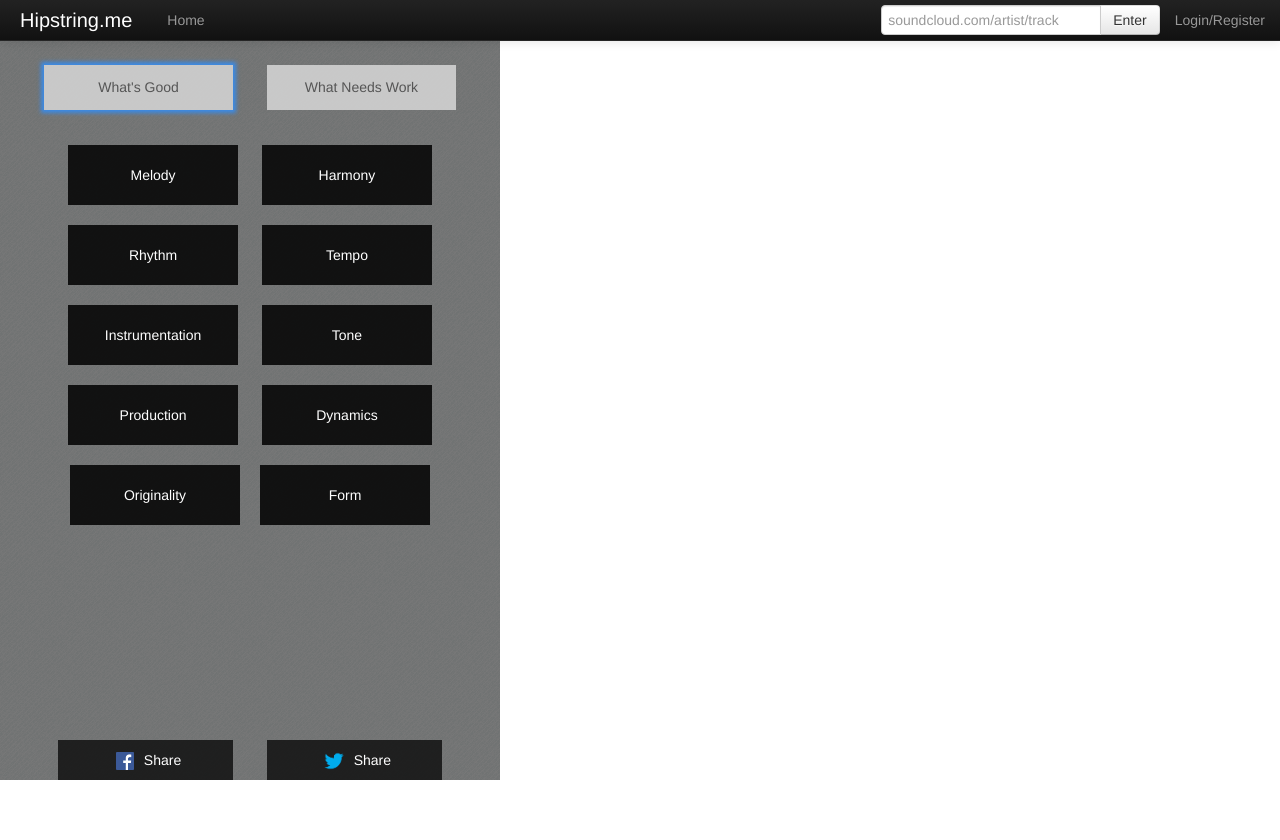
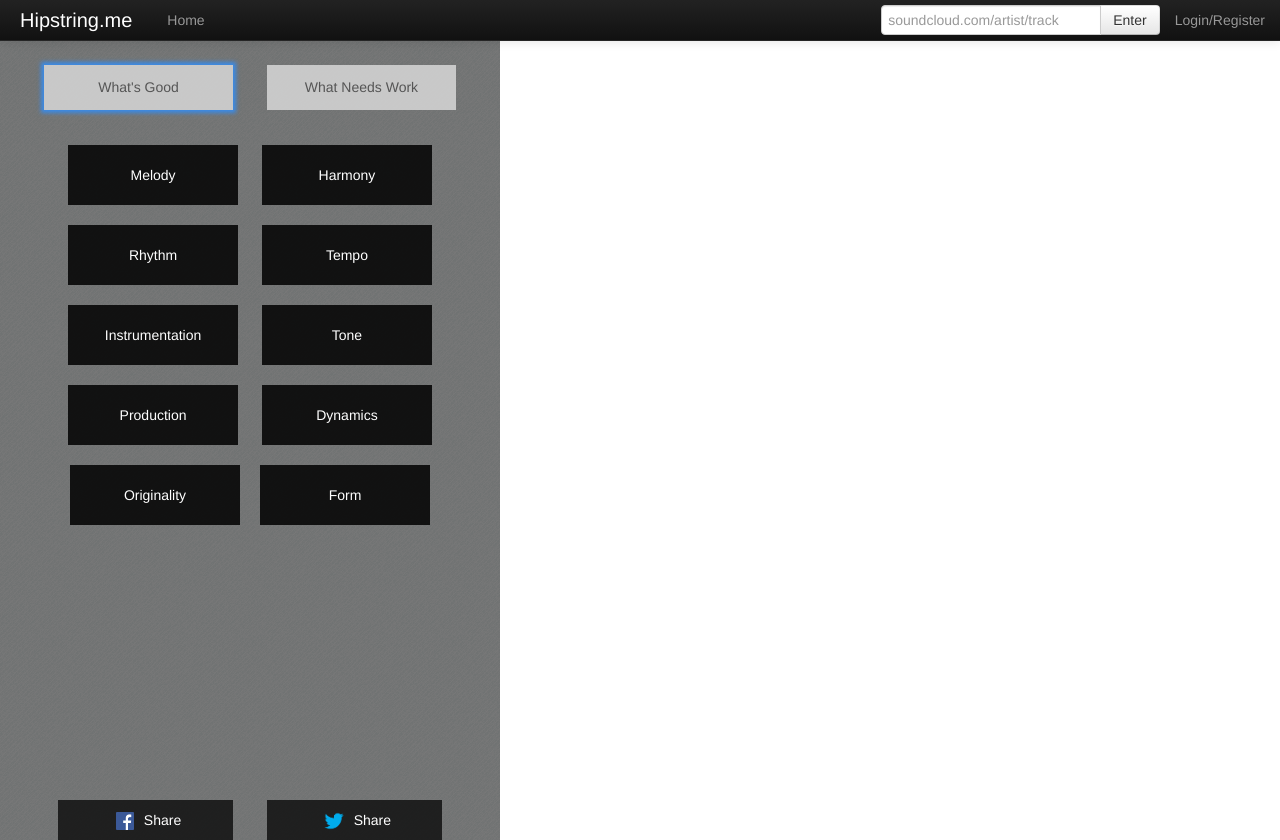
Before and after one commit to ericrav/ericrav.github.io, a plain HTML site: page projects/wip/hipstring/2.0/index.html in a window 1280 px wide. Before the commit the page ends 800 px from the top, so only its background shows below. Drawn offline with nearby package versions, Linux system fonts and the light colour scheme; a script that the page names is missing.

Commit message:
height stuff

```diff
--- a/projects/wip/hipstring/2.0/style.css
+++ b/projects/wip/hipstring/2.0/style.css
@@ -1,10 +1,10 @@
-html{
+html, .main-container{
     max-width: 100%;
-    max-height: 100%;
+    height: 100%;
 }
 body{
     max-width: 100%;
-    max-height: 100%;
+    height: 100%;
     padding-top: 40px;
     text-align: center;
 }
@@ -17,7 +17,7 @@ body{
 }
 .selectedSound-container{
     max-width: 500px;
-    max-height: 100%;
+    height: 100%;
     min-height: 740px;
     background: url(img/bg.png);
 }
@@ -49,7 +49,7 @@ body{
 }
 .selectedSound{
     max-width: 500px;
-    max-height: 100%;
+    height: 100%;
     min-height: 740px;
     background: rgba(30,30,30,0.6);
     -webkit-animation: bg-pulse 5s infinite;
```
